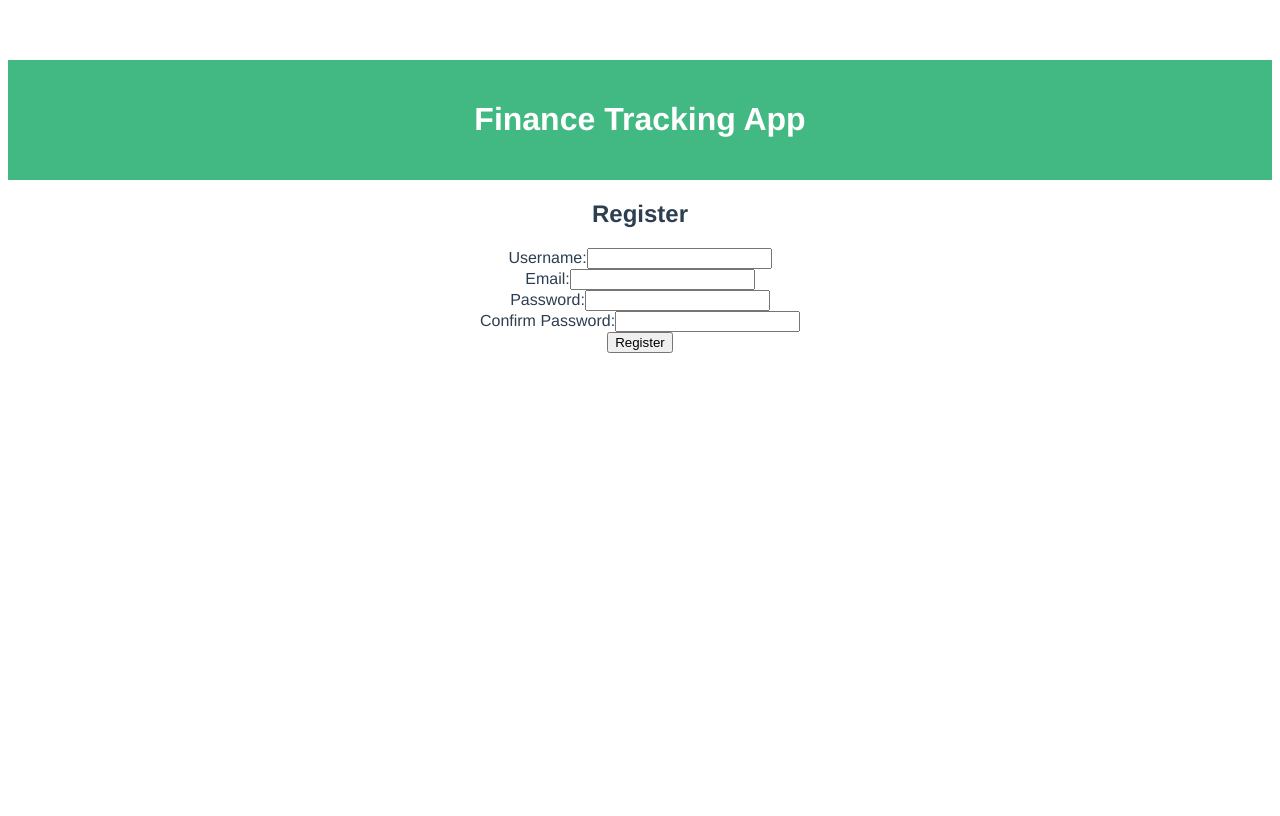
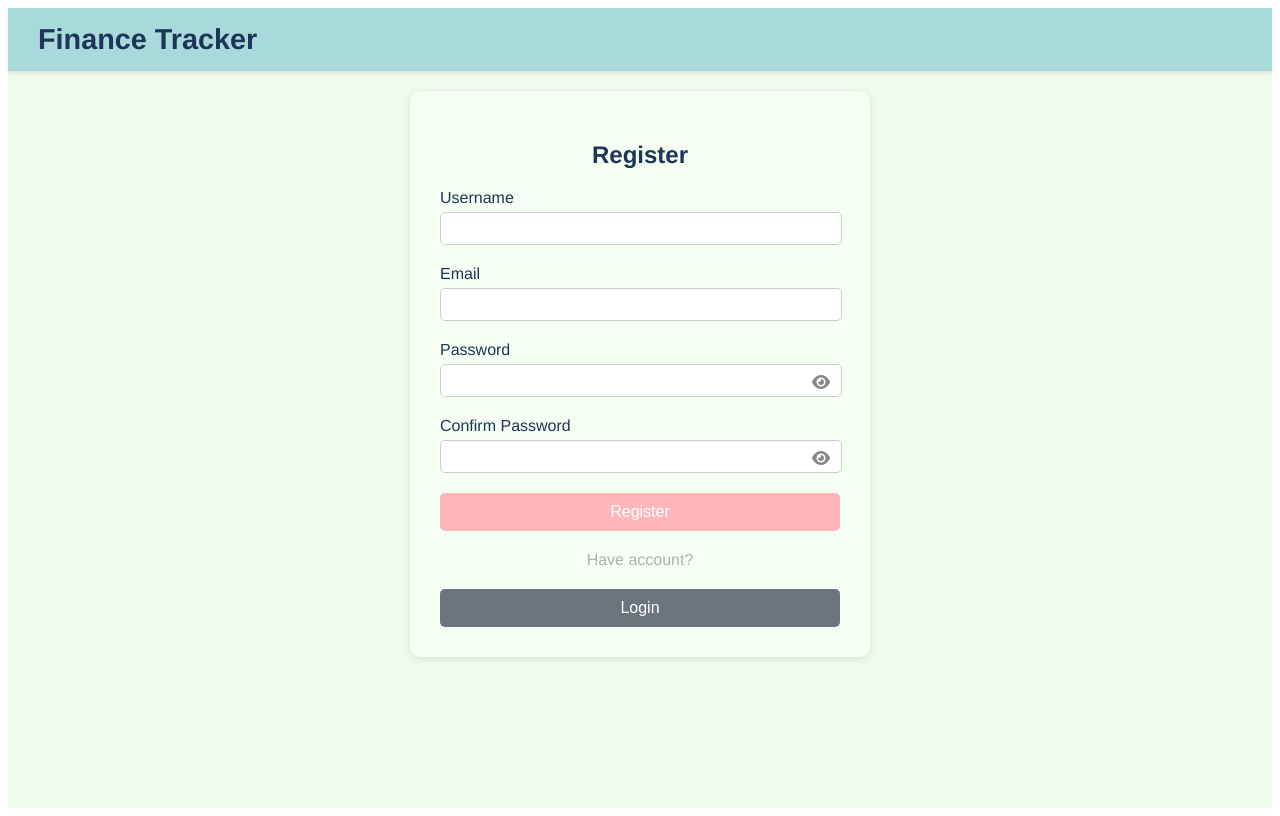
Before and after one commit to Diana217/finance-tracker, a Vue app: page /register in a window 1280 px wide. Built offline with nearby package versions, Linux system fonts and the light colour scheme.

Commit message:
feat: login, register, logout

```diff
--- a/package.json
+++ b/package.json
@@ -10,6 +10,7 @@
   "dependencies": {
     "axios": "^1.7.7",
     "core-js": "^3.8.3",
+    "jwt-decode": "^4.0.0",
     "vue": "^3.2.13",
     "vue-router": "^4.0.13",
     "vuex": "^4.0.2"
--- a/public/index.html
+++ b/public/index.html
@@ -5,6 +5,7 @@
     <meta http-equiv="X-UA-Compatible" content="IE=edge">
     <meta name="viewport" content="width=device-width,initial-scale=1.0">
     <link rel="icon" href="<%= BASE_URL %>favicon.ico">
+    <link rel="stylesheet" href="https://cdnjs.cloudflare.com/ajax/libs/font-awesome/6.0.0-beta3/css/all.min.css">
     <title><%= htmlWebpackPlugin.options.title %></title>
   </head>
   <body>
--- a/src/App.vue
+++ b/src/App.vue
@@ -1,7 +1,11 @@
 <template>
   <div id="app">
     <header>
-      <h1>Finance Tracking App</h1>
+      <h1>Finance Tracker</h1>
+      <nav v-if="isAuthenticated">
+        <span class="welcome-message">Welcome, {{ getEmail }}</span>
+        <button class="button" @click="handleLogout">Logout</button>
+      </nav>
     </header>
     <main>
       <router-view />
@@ -10,44 +14,85 @@
 </template>
 
 <script>
+import { mapGetters, mapActions } from 'vuex';
+
 export default {
   name: 'App',
+  computed: {
+    ...mapGetters(['isAuthenticated', 'getEmail']),
+  },
+  methods: {
+    ...mapActions(['logout']),
+    handleLogout() {
+      this.logout();
+      this.$router.push('/login');
+    },
+  },
 };
 </script>
 
 <style>
+:root {
+  --primary-color: #a8dadc; /* Світло-блакитний */
+  --secondary-color: #f1faee; /* Світло-зелений */
+  --accent-color: #ffb6b9; /* Пастельний рожевий */
+  --text-color: #1d3557; /* Темно-синій */
+  --button-hover: #ff8b94; /* Темніший рожевий для кнопки при наведенні */
+  --form-color: #f5fff3;
+}
+
 #app {
-  font-family: Avenir, Helvetica, Arial, sans-serif;
+  font-family: 'Avenir', Helvetica, Arial, sans-serif;
   -webkit-font-smoothing: antialiased;
   -moz-osx-font-smoothing: grayscale;
   text-align: center;
-  color: #2c3e50;
-  margin-top: 60px;
+  color: var(--text-color);
+  background-color: var(--secondary-color);
+  min-height: 100vh;
 }
+
 header {
-  background-color: #42b983;
-  padding: 20px;
-  color: white;
-  text-align: center;
+  display: flex;
+  justify-content: space-between;
+  align-items: center;
+  padding: 15px 30px;
+  background-color: var(--primary-color);
+  box-shadow: 0 2px 4px rgba(0, 0, 0, 0.1);
 }
-main {
-  margin-top: 20px;
+
+h1 {
+  margin: 0;
+  font-size: 1.8em;
+  color: var(--text-color);
 }
+
+nav {
+  display: flex;
+  align-items: center;
+}
+
+.welcome-message {
+  margin-right: 15px;
+  font-size: 1em;
+  color: var(--text-color);
+}
+
 .button {
-  padding: 5px 10px;
-  background-color: #42b983;
+  padding: 8px 16px;
+  background-color: var(--accent-color);
   color: white;
   border: none;
+  border-radius: 5px;
   cursor: pointer;
-  text-decoration: none;
+  font-size: 1em;
+  transition: background-color 0.3s ease;
 }
+
 .button:hover {
-  background-color: #369870;
+  background-color: var(--button-hover);
 }
-.error {
-  color: red;
-}
-.success {
-  color: green;
+
+main {
+  padding: 20px;
 }
 </style>
--- a/src/components/LoginUser.vue
+++ b/src/components/LoginUser.vue
@@ -1,18 +1,27 @@
 <template>
-    <div>
+  <div class="login">
     <h2>Login</h2>
     <form @submit.prevent="loginUser">
       <div>
-          <label>Username:</label>
-          <input v-model="username" type="text" required />
+        <label for="username">Username</label>
+        <input type="text" v-model="username" required />
       </div>
-        <div>
-          <label>Password:</label>
-          <input v-model="password" type="password" required />
+      <div class="password-field">
+        <label for="password">Password</label>
+        <input
+          :type="passwordVisible ? 'text' : 'password'"
+          v-model="password"
+          required
+        />
+        <span class="toggle-password" @click="togglePasswordVisibility">
+          <i :class="passwordVisible ? 'fas fa-eye-slash' : 'fas fa-eye'"></i>
+        </span>
       </div>
-        <button type="submit">Login</button>
+      <button type="submit" class="button">Login</button>
     </form>
-      <p v-if="error">{{ error }}</p>
+    <div class="or-text">OR</div>
+    <button class="register-button" @click="goToRegister">Register</button>
+    <div v-if="error" class="error">{{ error }}</div>
   </div>
 </template>
 
@@ -20,11 +29,13 @@
 import { mapActions } from 'vuex';
 
 export default {
+  name: 'LoginUser',
   data() {
     return {
       username: '',
       password: '',
       error: '',
+      passwordVisible: false,
     };
   },
   methods: {
@@ -37,10 +48,110 @@
         });
         this.$router.push('/dashboard');
       } catch (err) {
-          console.log(err)
+        console.log(err);
         this.error = err.response?.data?.message || 'Login failed.';
       }
+    },
+    togglePasswordVisibility() {
+      this.passwordVisible = !this.passwordVisible;
+    },
+    goToRegister() {
+      this.$router.push('/register');
     },
   },
 };
 </script>
+
+<style scoped>
+.login {
+  max-width: 400px;
+  margin: 0 auto;
+  padding: 30px;
+  background-color: var(--form-color);
+  border-radius: 10px;
+  box-shadow: 0 2px 8px rgba(0, 0, 0, 0.1);
+}
+
+h2 {
+  margin-bottom: 20px;
+  color: var(--text-color);
+}
+
+form div {
+  margin-bottom: 20px;
+  text-align: left;
+}
+
+label {
+  display: block;
+  margin-bottom: 5px;
+  color: var(--text-color);
+}
+
+input {
+  width: 96%;
+  padding: 8px;
+  border: 1px solid #ccc;
+  border-radius: 5px;
+}
+
+.password-field {
+  position: relative;
+}
+
+.toggle-password {
+  position: absolute;
+  right: 10px;
+  top: 33px;
+  cursor: pointer;
+  color: #888;
+}
+
+.toggle-password:hover {
+  color: var(--accent-color);
+}
+
+.button {
+  width: 100%;
+  padding: 10px;
+  background-color: var(--accent-color);
+  color: white;
+  border: none;
+  border-radius: 5px;
+  cursor: pointer;
+  font-size: 1em;
+  transition: background-color 0.3s ease;
+}
+
+.button:hover {
+  background-color: var(--button-hover);
+}
+
+.or-text {
+  text-align: center;
+  margin: 20px 0;
+  color: #afafaf;
+}
+
+.register-button {
+  width: 100%;
+  padding: 10px;
+  background-color: #6c757d;
+  color: white;
+  border: none;
+  border-radius: 5px;
+  cursor: pointer;
+  font-size: 1em;
+  transition: background-color 0.3s ease;
+}
+
+.register-button:hover {
+  background-color: #5a6268;
+}
+
+.error {
+  margin-top: 10px;
+  color: red;
+  font-weight: bold;
+}
+</style>
--- a/src/components/RegisterUser.vue
+++ b/src/components/RegisterUser.vue
@@ -1,26 +1,44 @@
 <template>
+  <div class="register">
+    <h2>Register</h2>
+    <form @submit.prevent="registerUser">
       <div>
-      <h2>Register</h2>
-      <form @submit.prevent="register">
-        <div>
-          <label>Username:</label>
-          <input v-model="username" type="text" required />
+        <label for="username">Username</label>
+        <input id="username" v-model="username" type="text" required />
       </div>
       <div>
-          <label>Email:</label>
-          <input v-model="email" type="email" required />
+        <label for="email">Email</label>
+        <input id="email" v-model="email" type="email" required />
       </div>
-        <div>
-          <label>Password:</label>
-          <input v-model="password" type="password" required />
+      <div class="password-field">
+        <label for="password">Password</label>
+        <input
+          :type="passwordVisible ? 'text' : 'password'"
+          id="password"
+          v-model="password"
+          required
+        />
+        <span class="toggle-password" @click="togglePasswordVisibility">
+          <i :class="passwordVisible ? 'fas fa-eye-slash' : 'fas fa-eye'"></i>
+        </span>
       </div>
-        <div>
-          <label>Confirm Password:</label>
-          <input v-model="confirmPassword" type="password" required />
+      <div class="password-field">
+        <label for="confirmPassword">Confirm Password</label>
+        <input
+          :type="confirmPasswordVisible ? 'text' : 'password'"
+          id="confirmPassword"
+          v-model="confirmPassword"
+          required
+        />
+        <span class="toggle-password" @click="toggleConfirmPasswordVisibility">
+          <i :class="confirmPasswordVisible ? 'fas fa-eye-slash' : 'fas fa-eye'"></i>
+        </span>
       </div>
-        <button type="submit">Register</button>
+      <button type="submit" class="button">Register</button>
     </form>
-      <p v-if="error">{{ error }}</p>
+    <div class="registered-text">Have account?</div>
+    <button class="login-button" @click="goToLogin">Login</button>
+    <div v-if="error" class="error">{{ error }}</div>
   </div>
 </template>
 
@@ -34,6 +52,8 @@
       email: '',
       password: '',
       confirmPassword: '',
+      passwordVisible: false,
+      confirmPasswordVisible: false,
       error: '',
     };
   },
@@ -56,9 +76,109 @@
         this.error = err.response?.data?.message || 'Registration failed.';
       }
     },
-      register() {
-        this.registerUser();
+    togglePasswordVisibility() {
+      this.passwordVisible = !this.passwordVisible;
+    },
+    toggleConfirmPasswordVisibility() {
+      this.confirmPasswordVisible = !this.confirmPasswordVisible;
+    },
+    goToLogin() {
+      this.$router.push('/login');
     },
   },
 };
 </script>
+
+<style scoped>
+.register {
+  max-width: 400px;
+  margin: 0 auto;
+  padding: 30px;
+  background-color: var(--form-color);
+  border-radius: 10px;
+  box-shadow: 0 2px 8px rgba(0, 0, 0, 0.1);
+}
+
+h2 {
+  margin-bottom: 20px;
+  color: var(--text-color);
+}
+
+form div {
+  margin-bottom: 20px;
+  text-align: left;
+}
+
+label {
+  display: block;
+  margin-bottom: 5px;
+  color: var(--text-color);
+}
+
+input {
+  width: 96%;
+  padding: 8px;
+  border: 1px solid #ccc;
+  border-radius: 5px;
+}
+
+.password-field {
+  position: relative;
+}
+
+.toggle-password {
+  position: absolute;
+  right: 10px;
+  top: 33px;
+  cursor: pointer;
+  color: #888;
+}
+
+.toggle-password:hover {
+  color: var(--accent-color);
+}
+
+.button {
+  width: 100%;
+  padding: 10px;
+  background-color: var(--accent-color);
+  color: white;
+  border: none;
+  border-radius: 5px;
+  cursor: pointer;
+  font-size: 1em;
+  transition: background-color 0.3s ease;
+}
+
+.button:hover {
+  background-color: var(--button-hover);
+}
+
+.registered-text {
+  text-align: center;
+  margin: 20px 0;
+  color: #afafaf;
+}
+
+.login-button {
+  width: 100%;
+  padding: 10px;
+  background-color: #6c757d;
+  color: white;
+  border: none;
+  border-radius: 5px;
+  cursor: pointer;
+  font-size: 1em;
+  transition: background-color 0.3s ease;
+}
+
+.login-button:hover {
+  background-color: #5a6268;
+}
+
+.error {
+  margin-top: 10px;
+  color: red;
+  font-weight: bold;
+}
+</style>
--- a/src/router/index.js
+++ b/src/router/index.js
@@ -12,6 +12,7 @@ const routes = [
     path: '/',
     name: 'Home',
     component: IncomeCategoryList,
+    meta: { requiresAuth: true }
   },
   {
     path: '/create-income-category',
@@ -52,7 +53,7 @@ const router = createRouter({
 router.beforeEach((to, from, next) => {
   if (to.matched.some(record => record.meta.requiresAuth)) {
     if (!store.getters.isAuthenticated) {
-      next({ name: 'Login' });
+      next({ name: 'LoginUser' });
     } else {
       next();
     }
```
Also changed, not shown: src/components/UserDashboard.vue (+1 -24 lines), src/store/index.js (+18 -16 lines), 1 other file (tests, documents, lock files or other folders). Lines whose indentation alone changed are shown as unchanged.
